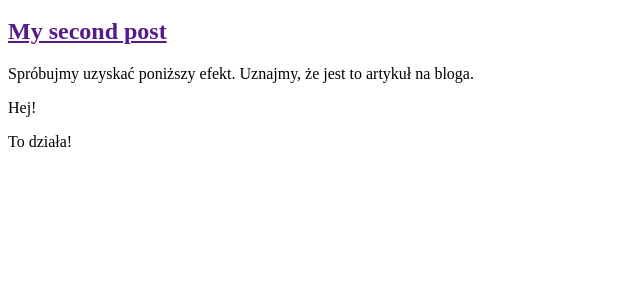
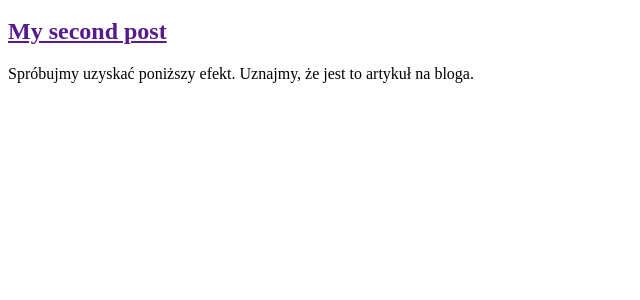
Before and after one commit to Magdus/my-first-blog, a Python web app: template blog/templates/blog/post_list.html in a window 1280 px wide. Shown: the part 205-505 px from the top of the page, without its empty margins (0-640 px from the left). Run offline with Jinja, Linux system fonts and the light colour scheme; the template is opened without the code that fills it, so the values that code supplies are empty.

Commit message:
Zmieniony kod HTML na stronie

```diff
--- a/blog/templates/blog/post_list.html
+++ b/blog/templates/blog/post_list.html
@@ -21,11 +21,5 @@
       </p>
     </div>
 
-
-    </div>
-
-
-  <p>Hej!</p>
-  <p>To działa!</p>
 </body>
   </html>
```
